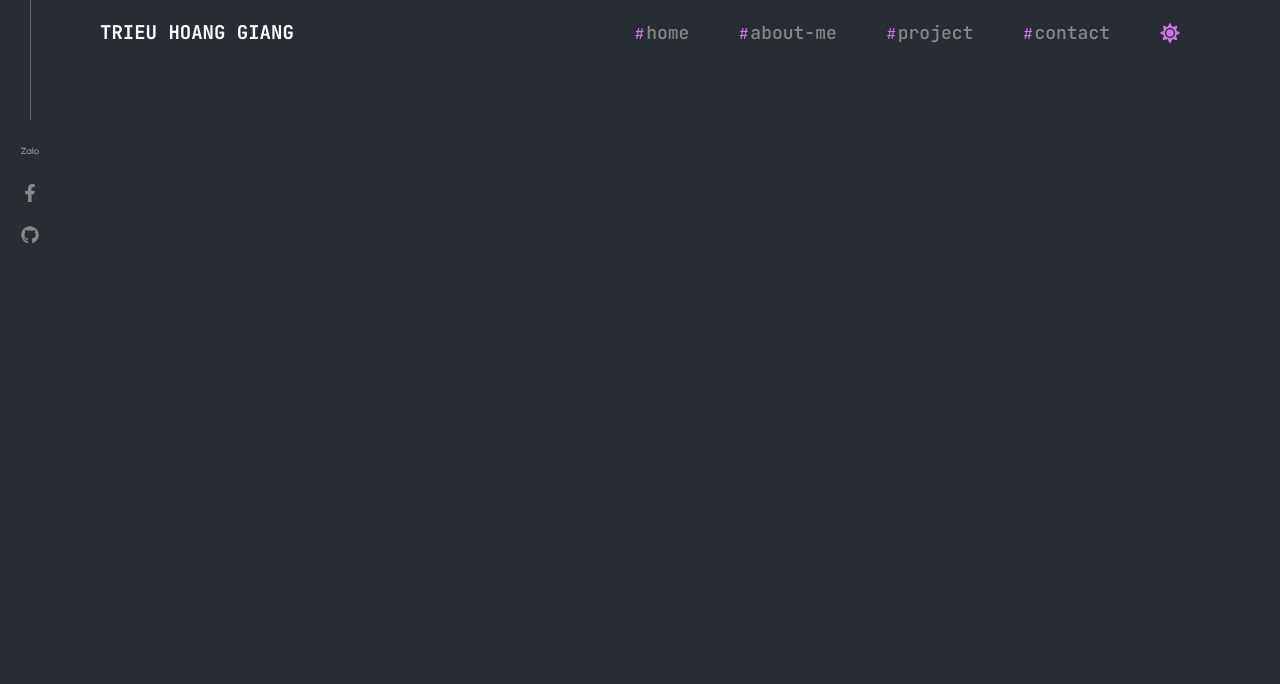
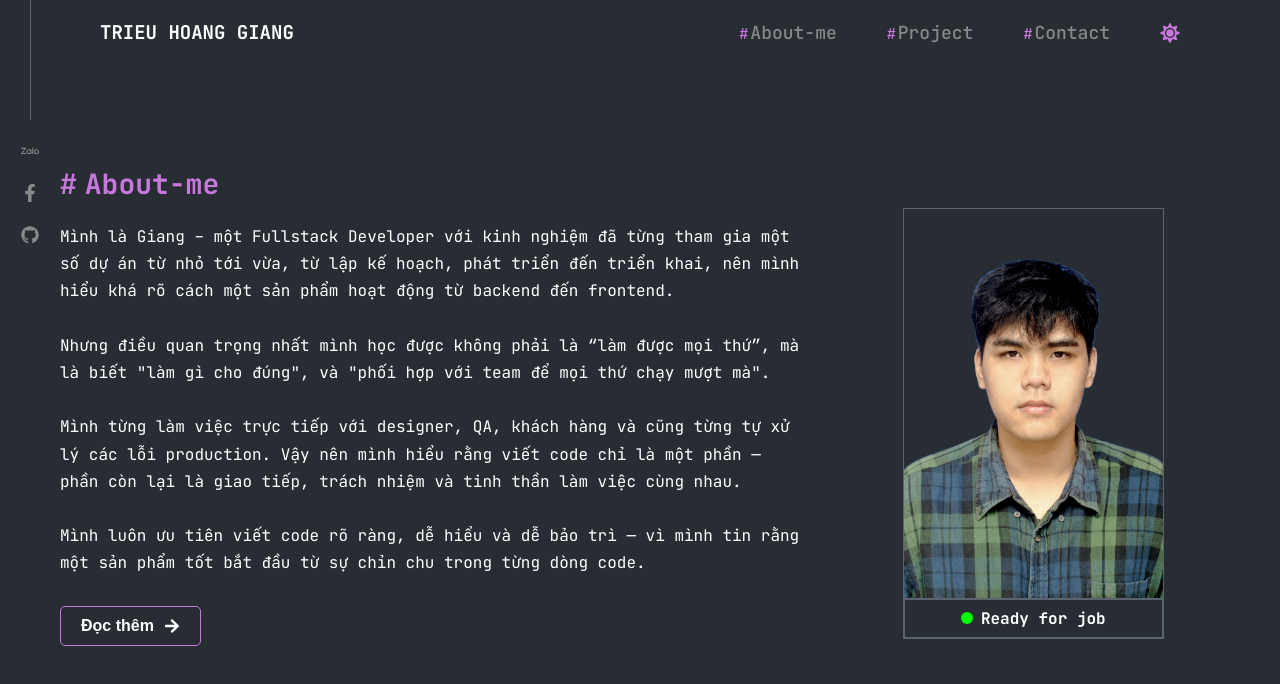
Before and after one commit to trieuhoanggiangww/Portfolio, a React (Create React App) app: page / in a window 1280 px wide. Shown: the top 684 px of the page. Built offline with nearby package versions, Linux system fonts and the light colour scheme.

Commit message:
ready for job

```diff
--- a/src/App.js
+++ b/src/App.js
@@ -3,6 +3,7 @@ import Menu from './components/Menu/menu.component'
 import { GlobalStyle, lightTheme, darkTheme } from './App.style'
 import { ThemeProvider } from 'styled-components'
 import SocialBar from './components/SocialBar/socialbar.component'
+import AboutMe from './screens/Aboutme/aboutme.screen'
 
 function App() {
   const [isDarkMode, setIsDarkMode] = useState(true)
@@ -15,6 +16,7 @@ function App() {
         toggleTheme={() => setIsDarkMode((prev) => !prev)}
         isDarkMode={isDarkMode}
       />
+      <AboutMe />
     </ThemeProvider>
   )
 }
--- a/src/components/Menu/menu.component.js
+++ b/src/components/Menu/menu.component.js
@@ -31,16 +31,13 @@ function Menu({ toggleTheme, isDarkMode }) {
 
         <MenuItems>
           <MenuItem>
-            <Hash>#</Hash>home
+            <Hash>#</Hash>About-me
           </MenuItem>
           <MenuItem>
-            <Hash>#</Hash>about-me
+            <Hash>#</Hash>Project
           </MenuItem>
           <MenuItem>
-            <Hash>#</Hash>project
-          </MenuItem>
-          <MenuItem>
-            <Hash>#</Hash>contact
+            <Hash>#</Hash>Contact
           </MenuItem>
           <ThemeToggle onClick={toggleTheme}>
             {isDarkMode ? <FaSun /> : <FaMoon />}
@@ -63,16 +60,13 @@ function Menu({ toggleTheme, isDarkMode }) {
 
         <MobileMenuItems>
           <MobileMenuItem>
-            <Hash>#</Hash>home
+            <Hash>#</Hash>About-me
           </MobileMenuItem>
           <MobileMenuItem>
-            <Hash>#</Hash>about-me
+            <Hash>#</Hash>Project
           </MobileMenuItem>
           <MobileMenuItem>
-            <Hash>#</Hash>project
-          </MobileMenuItem>
-          <MobileMenuItem>
-            <Hash>#</Hash>contact
+            <Hash>#</Hash>Contact
           </MobileMenuItem>
           <ThemeToggle onClick={toggleTheme}>
             {isDarkMode ? <FaSun /> : <FaMoon />}
--- /dev/null
+++ b/src/screens/Aboutme/aboutme.screen.js
@@ -0,0 +1,89 @@
+import React, { useState } from 'react'
+import {
+  AboutMeWrapper,
+  AboutMeContainer,
+  AboutMeText,
+  AboutMeImage,
+} from './aboutme.style'
+import Avatar from '../../assets/img/avatar1.jpg'
+import { FaArrowRight } from 'react-icons/fa'
+
+function AboutMe() {
+  const [showMore, setShowMore] = useState(false)
+
+  const handleContactClick = () => {
+    setShowMore(!showMore)
+  }
+
+  return (
+    <AboutMeWrapper id="about-me">
+      <AboutMeContainer>
+        <AboutMeText>
+          <h2>
+            <span style={{ color: '#c778dd', marginRight: '8px' }}>#</span>
+            About-me
+          </h2>
+          <br />
+          <p>
+            Mình là Giang – một Fullstack Developer với kinh nghiệm đã từng tham
+            gia một số dự án từ nhỏ tới vừa, từ lập kế hoạch, phát triển đến
+            triển khai, nên mình hiểu khá rõ cách một sản phẩm hoạt động từ
+            backend đến frontend.
+            <br />
+            <br />
+            Nhưng điều quan trọng nhất mình học được không phải là “làm được mọi
+            thứ”, mà là biết "làm gì cho đúng", và "phối hợp với team để mọi thứ
+            chạy mượt mà".
+            <br />
+            <br />
+            Mình từng làm việc trực tiếp với designer, QA, khách hàng và cũng
+            từng tự xử lý các lỗi production. Vậy nên mình hiểu rằng viết code
+            chỉ là một phần — phần còn lại là giao tiếp, trách nhiệm và tinh
+            thần làm việc cùng nhau.
+            <br />
+            <br />
+            Mình luôn ưu tiên viết code rõ ràng, dễ hiểu và dễ bảo trì — vì mình
+            tin rằng một sản phẩm tốt bắt đầu từ sự chỉn chu trong từng dòng
+            code.
+          </p>
+
+          {/* Phần "Đọc thêm" */}
+          {showMore && (
+            <>
+              <br />
+              <p>
+                Ngoài công việc, mình rất đam mê học hỏi công nghệ mới và khám
+                phá những phương pháp phát triển ứng dụng hiệu quả hơn. Mình
+                luôn tìm cách tối ưu hóa hiệu suất và giúp người dùng có những
+                trải nghiệm tốt nhất.
+              </p>
+              <p>
+                Trong tương lai, mình muốn phát triển thêm các kỹ năng liên quan
+                đến lãnh đạo và quản lý dự án để có thể đóng góp vào các sản
+                phẩm có tầm ảnh hưởng lớn hơn.
+              </p>
+            </>
+          )}
+
+          {/* Nút "Đọc thêm" */}
+          <button className="readmore-btn" onClick={handleContactClick}>
+            {showMore ? 'Thu gọn' : 'Đọc thêm'}{' '}
+            <FaArrowRight style={{ marginLeft: '10px' }} />
+          </button>
+        </AboutMeText>
+
+        <AboutMeImage>
+          <div className="avatar-wrapper">
+            <img src={Avatar} alt="Triệu Hoàng Giang" />
+            <div className="ready-for-job">
+              <span className="dot" />
+              Ready for job
+            </div>
+          </div>
+        </AboutMeImage>
+      </AboutMeContainer>
+    </AboutMeWrapper>
+  )
+}
+
+export default AboutMe
--- /dev/null
+++ b/src/screens/Aboutme/aboutme.style.js
@@ -0,0 +1,115 @@
+import styled from 'styled-components'
+
+export const AboutMeWrapper = styled.section`
+  width: 100%;
+  padding: 100px 0;
+  background-color: transparent;
+`
+
+export const AboutMeContainer = styled.div`
+  max-width: 1200px;
+  margin: 0 auto;
+  display: flex;
+  justify-content: space-between;
+  padding: 0 20px;
+  gap: 40px;
+
+  @media (max-width: 768px) {
+    flex-direction: column;
+    gap: 20px;
+  }
+`
+
+export const AboutMeText = styled.div`
+  flex: 2;
+  font-family: 'JetBrains Mono', monospace;
+  color: ${({ theme }) => theme.text};
+
+  h2 {
+    font-size: 28px;
+    color: #c778dd;
+  }
+
+  p {
+    font-size: 16px;
+    color: ${({ theme }) => theme.text};
+    line-height: 1.7;
+  }
+
+  .readmore-btn {
+    margin-top: 30px;
+    padding: 10px 20px;
+    font-size: 16px;
+    font-weight: 600;
+    border: 1px solid #c778dd;
+    border-radius: 5px;
+    cursor: pointer;
+    background: transparent;
+    transition: color 0.3s, border-color 0.3s, transform 0.2s ease;
+
+    color: ${({ theme }) => theme.text};
+    display: flex;
+    align-items: center;
+    justify-content: center;
+
+    &:hover {
+      color: ${({ theme }) => theme.accent};
+      border-color: ${({ theme }) => theme.accent};
+      transform: scale(1.05);
+    }
+
+    svg {
+      margin-left: 8px;
+    }
+  }
+`
+
+export const AboutMeImage = styled.div`
+  flex: 1;
+  display: flex;
+  justify-content: center;
+  align-items: center;
+  position: relative;
+
+  .avatar-wrapper {
+    position: relative;
+    width: 70%;
+  }
+
+  .ready-for-job {
+    position: absolute;
+    bottom: -35px;
+    width: 100%;
+    display: flex;
+    justify-content: center;
+    align-items: center;
+    padding: 8px 0;
+    font-size: 16px;
+    font-weight: bold;
+    color: ${({ theme }) => theme.text};
+    border: 2px solid #5c6370;
+
+    background-color: ${({ theme }) => theme.background};
+  }
+
+  .dot {
+    width: 12px;
+    height: 12px;
+    background-color: #00ff00;
+    border-radius: 50%;
+    margin-right: 8px;
+  }
+
+  img {
+    width: 100%;
+    height: auto;
+    object-fit: cover;
+    border: solid 1px #5c6370;
+  }
+`
+
+export const ContactButton = styled.div`
+  margin-top: 30px;
+  padding: 0;
+  border: solid 1px ${({ theme }) => theme.text};
+`
```
Also changed, not shown: src/assets/img/avatar1.jpg (added).
